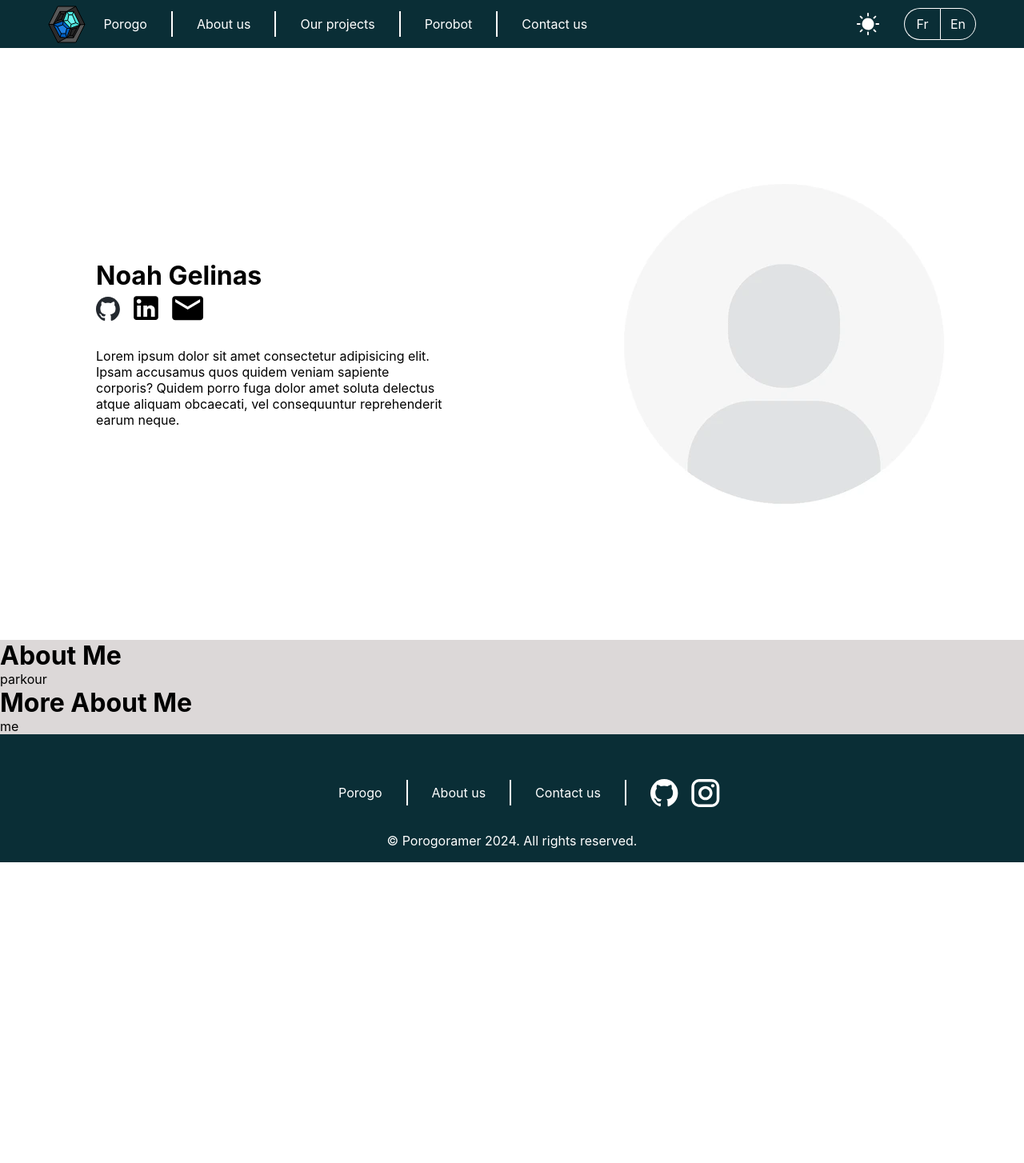
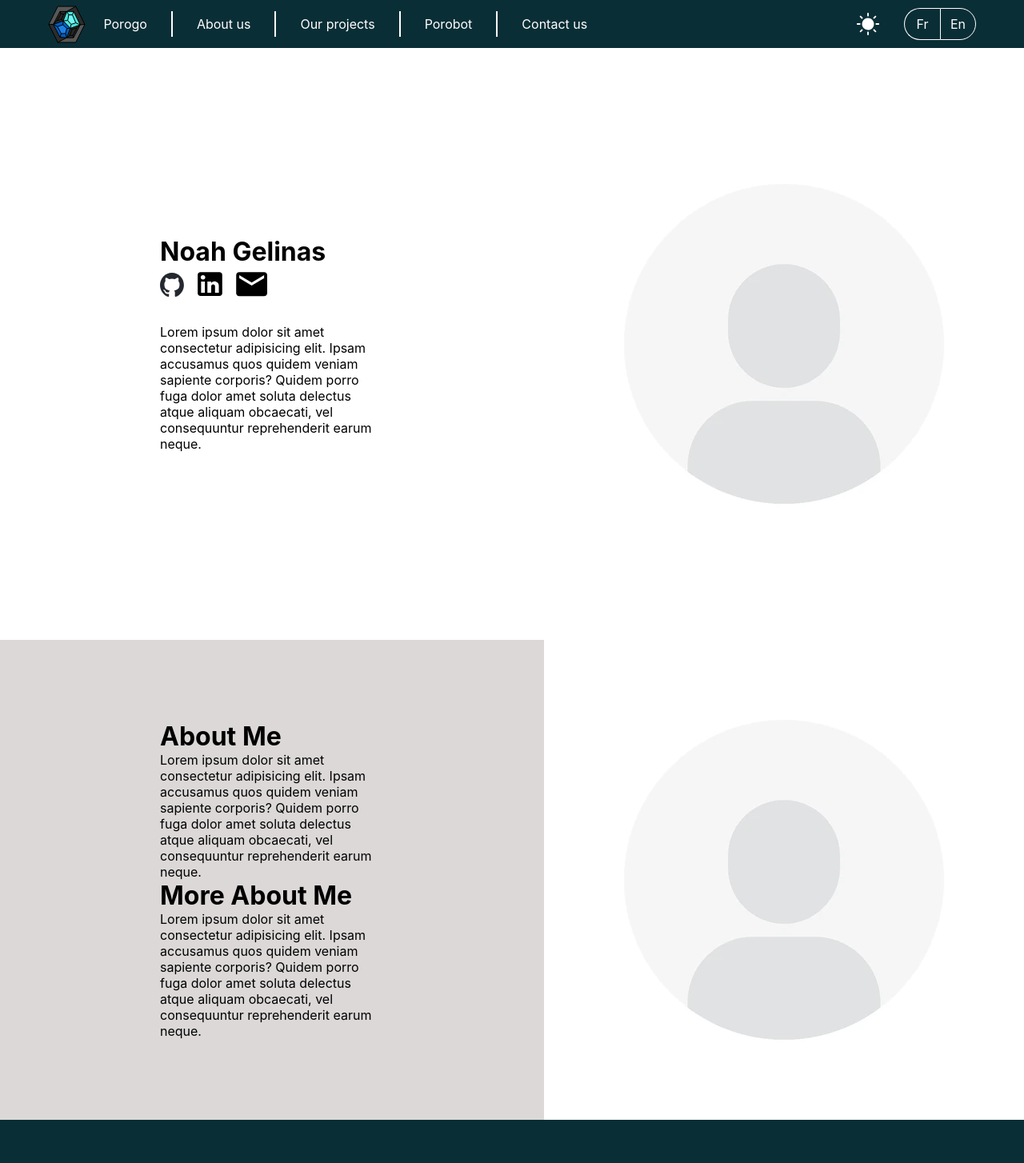
Before and after one commit to Porogoramer/porogoramer.com, a React app in the folder porogo/frontend/: page /about-dev in a window 1280 px wide. Shown: the top 1454 px of the page at 80% size. Before the commit the page ends 1078 px from the top, so only its background shows below. Built offline with nearby package versions, Linux system fonts and the light colour scheme; the HTML template or start-up script is replaced by a standard one.

Commit message:
Add place holder for project and some css to place things in correct place

```diff
--- a/porogo/frontend/src/components/views/AboutDev.tsx
+++ b/porogo/frontend/src/components/views/AboutDev.tsx
@@ -4,7 +4,7 @@ import '../../../static/styles/views/_about-dev.scss';
 export default function AboutDev() {
     return <>
         <div id='top-content'>
-            <div className='about'>
+            <div className='about-content'>
                 <h1 id="dev-name">Noah Gelinas</h1>
                 <div id="icons-div">
                     <a href="">
@@ -20,15 +20,20 @@ export default function AboutDev() {
                 </div>
                 <p>Lorem ipsum dolor sit amet consectetur adipisicing elit. Ipsam accusamus quos quidem veniam sapiente corporis? Quidem porro fuga dolor amet soluta delectus atque aliquam obcaecati, vel consequuntur reprehenderit earum neque.</p>
             </div>
-            <div className='about'>
+            <div className='about-side'>
                 <img src="/static/assets/images/placeholder-dev.webp"  alt="Profile Picture" />
             </div>
         </div>
         <div id='full-content'>
-            <h1>About Me</h1>
-            <p>parkour</p>
-            <h1>More About Me</h1>
-            <p>me</p>
+            <div className='about-content'>
+                <h1>About Me</h1>
+                <p>Lorem ipsum dolor sit amet consectetur adipisicing elit. Ipsam accusamus quos quidem veniam sapiente corporis? Quidem porro fuga dolor amet soluta delectus atque aliquam obcaecati, vel consequuntur reprehenderit earum neque.</p>
+                <h1>More About Me</h1>
+                <p>Lorem ipsum dolor sit amet consectetur adipisicing elit. Ipsam accusamus quos quidem veniam sapiente corporis? Quidem porro fuga dolor amet soluta delectus atque aliquam obcaecati, vel consequuntur reprehenderit earum neque.</p>
+            </div>
+            <div className='about-side'>
+                <img src="/static/assets/images/placeholder-dev.webp"  alt="Profile Picture" />
+            </div>
         </div>
     </>;
 }
--- a/porogo/frontend/static/styles/views/_about-dev.scss
+++ b/porogo/frontend/static/styles/views/_about-dev.scss
@@ -7,8 +7,25 @@
   align-items: center;
 }
 
-.about {
-  padding-left: 15vh;
+#full-content{
+  display: flex;
+  justify-content: space-evenly;
+  align-items: center;
+  background-color: $color-gray;
+}
+
+.about-content {
+  padding-left: 25vh;
+  padding-right: 25vh;
+  display: flex;
+  flex:1;
+  height: 100%;
+  flex-direction: column;
+  justify-content: center;
+  align-items: flex-start;
+}
+
+.about-side{
   display: flex;
   flex:1;
   height: 100%;
@@ -42,10 +59,6 @@
   padding-bottom: 30px;
 }
 
-#full-content{
-  background-color: $color-gray;
-}
-
 #dev-name{
   padding-bottom: 6px;
 }
```
